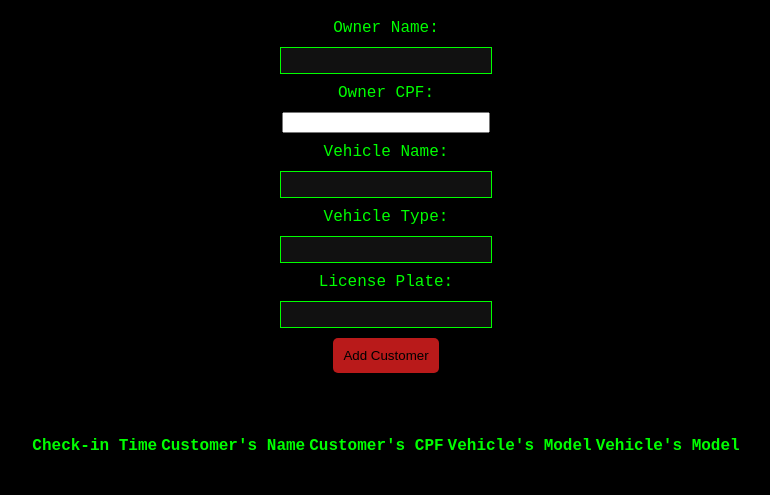
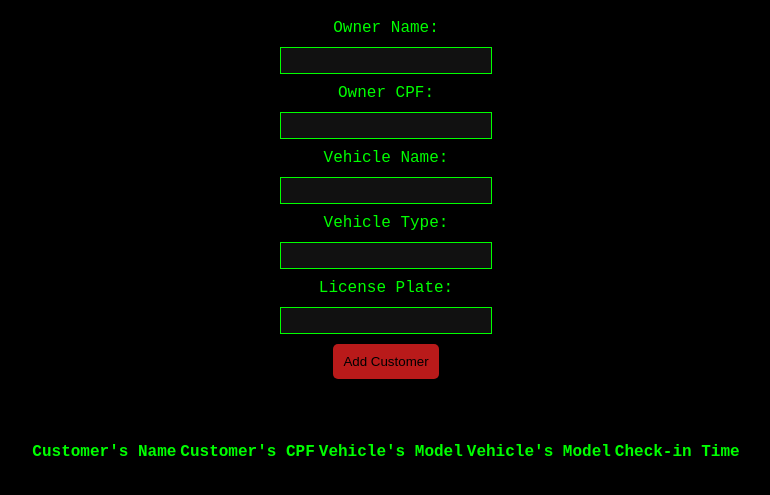
Before and after one commit to MatheusGraciki/ParkingControlSystem, a website with bundled scripts: page index.html in a window 1280 px wide. Shown: the part 89-584 px from the top of the page, without its empty margins (254-1024 px from the left). Built offline with nearby package versions, Linux system fonts and the light colour scheme.

```diff
--- a/index.html
+++ b/index.html
@@ -32,7 +32,7 @@
             margin-bottom: 10px;
         }
 
-        input[type="text"] {
+        input[type="text"], [type='number'] {
             background-color: #111;
             border: 1px solid #0f0;
             color: #0f0;
@@ -85,11 +85,12 @@
     <table>
         <thead>
             <tr>
-                <th>Check-in Time</th>
+
                 <th>Customer's Name</th>
                 <th>Customer's CPF</th>
                 <th>Vehicle's Model</th>
                 <th>Vehicle's Model</th>
+                <th>Check-in Time</th>
             </tr>
         </thead>
         <tbody id='parking-area'></tbody>
```
Also changed, not shown: dist/controllers/EventHandlerController.js.
